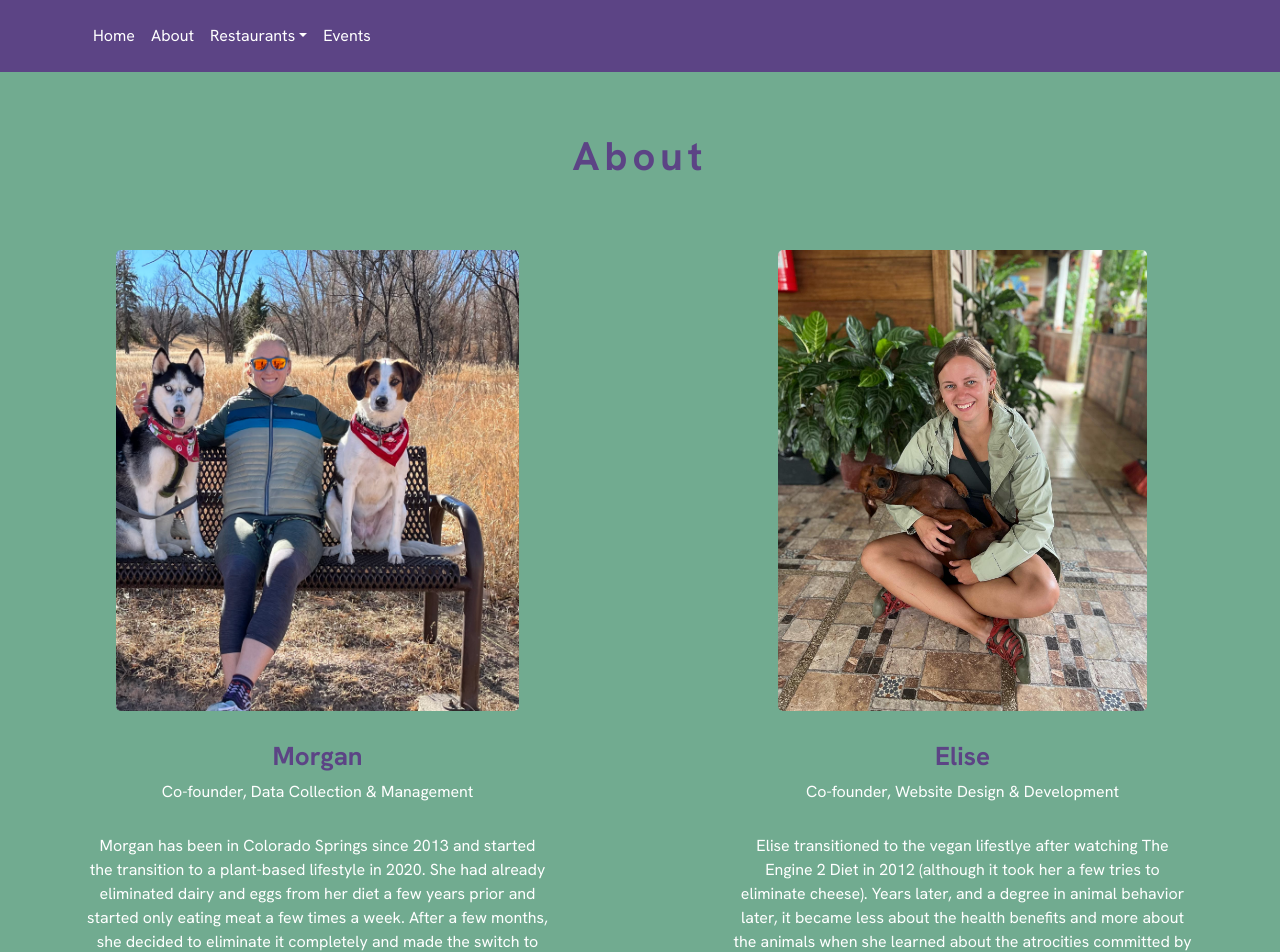
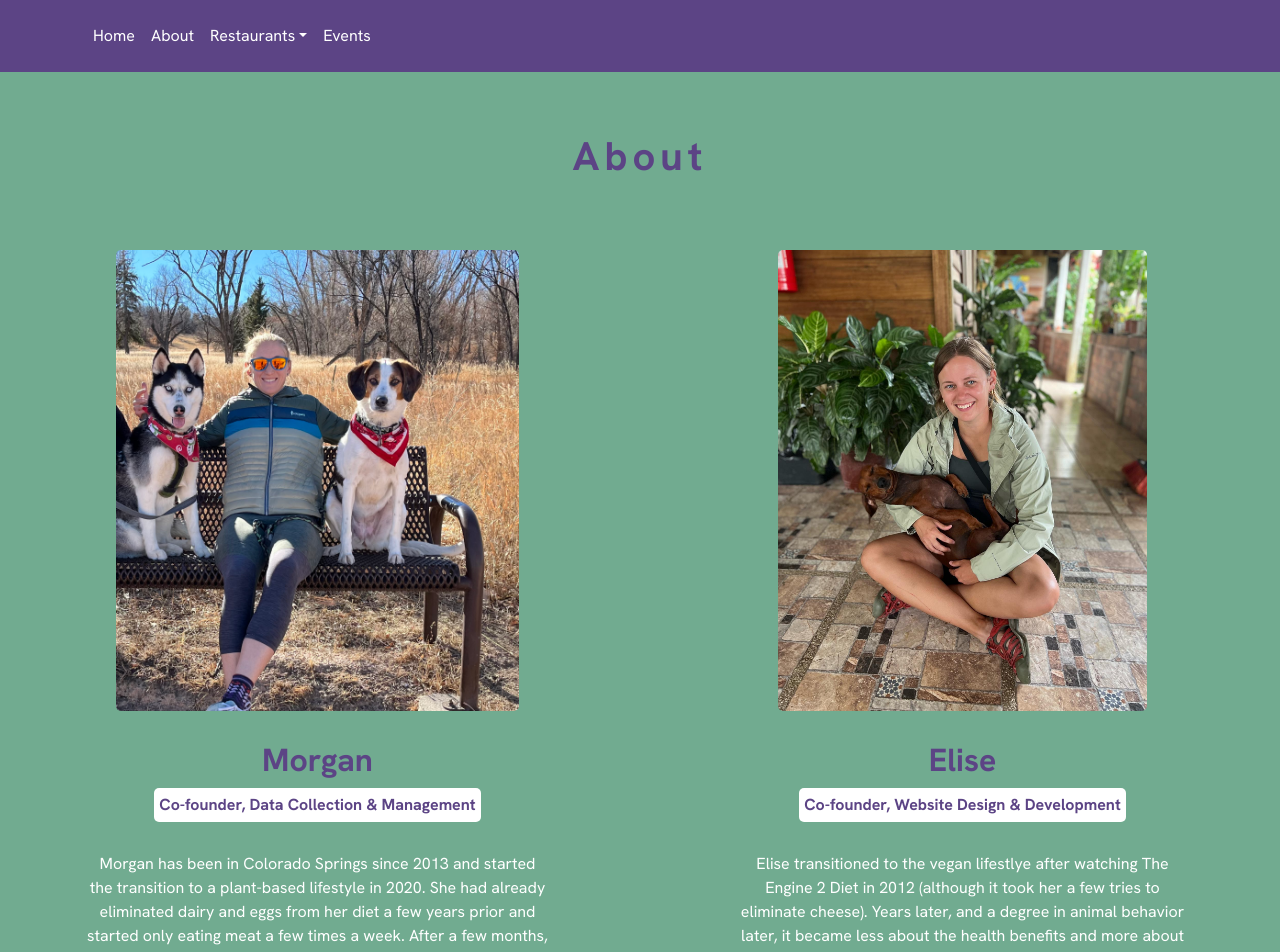
Before and after one commit to eliseraney/719-vegan-finds, a React (Create React App) app: page /About in a window 1280 px wide. Shown: the top 952 px of the page. Built offline with nearby package versions, Linux system fonts and the light colour scheme.

Commit message:
About CSS updates

```diff
--- a/src/pages/About.css
+++ b/src/pages/About.css
@@ -10,6 +10,7 @@
 .About h3 {
   color: var(--primary-color);
   font-weight: bold;
+  font-size: 32px;
   text-decoration: none;
   margin-top: 30px;
 }
@@ -17,6 +18,17 @@
 .About .aboutPhoto {
   display: flex;
   aspect-ratio: 4/3;
+}
+
+.About .title {
+  display: block;
+  margin: 0 auto;
+  font-weight: bold;
+  color: var(--primary-color);
+  background-color: white;
+  border-radius: 5px;
+  width: fit-content;
+  padding: 5px;
 }
 
 .About .paragraph {
--- a/src/pages/About.jsx
+++ b/src/pages/About.jsx
@@ -19,24 +19,27 @@ export default function About() {
               className="img-fluid"
             />
           </div>
+          <div className="aboutSection">
             <h3>Morgan</h3>
-          <p>Co-founder, Data Collection & Management</p>
+            <p className="title">Co-founder, Data Collection & Management</p>
             <p className="paragraph">
               Morgan has been in Colorado Springs since 2013 and started the
               transition to a plant-based lifestyle in 2020. She had already
               eliminated dairy and eggs from her diet a few years prior and
-            started only eating meat a few times a week. After a few months, she
-            decided to eliminate it completely and made the switch to fully
-            plant based eating. Her philosophy is not about being a perfect
-            vegan, but about making as many plant-based choices as possible to
-            eliminate her impact on the world. She is an avid outdoor enthusiast
-            who runs ultramarathons, mountain bikes, hikes, snowboards, and gets
-            outside as much as possible. Usually you will find her on the trails
-            with her two pups Lana, a treeing walker coonhound mix, and Nova, a
-            siberian husky, or drinking a beer at Fossil Craft Beer Co. Her
-            favorite restaurant in the area is Bambino’s because she can load as
-            many toppings on the pizza as it can fit and top it with pistachios!
+              started only eating meat a few times a week. After a few months,
+              she decided to eliminate it completely and made the switch to
+              fully plant based eating. Her philosophy is not about being a
+              perfect vegan, but about making as many plant-based choices as
+              possible to eliminate her impact on the world. She is an avid
+              outdoor enthusiast who runs ultramarathons, mountain bikes, hikes,
+              snowboards, and gets outside as much as possible. Usually you will
+              find her on the trails with her two pups Lana, a treeing walker
+              coonhound mix, and Nova, a siberian husky, or drinking a beer at
+              Fossil Craft Beer Co. Her favorite restaurant in the area is
+              Bambino’s because she can load as many toppings on the pizza as it
+              can fit and top it with pistachios!
             </p>
+          </div>
         </div>
         <div>
           <div className="aboutPhoto">
@@ -46,19 +49,21 @@ export default function About() {
               className="img-fluid elisePhoto"
             />
           </div>
+          <div className="aboutSection">
             <h3>Elise</h3>
-          <p>Co-founder, Website Design & Development</p>
+            <p className="title">Co-founder, Website Design & Development</p>
             <p className="paragraph">
-            Elise transitioned to the vegan lifestlye after watching The Engine
-            2 Diet in 2012 (although it took her a few tries to eliminate
-            cheese). Years later, and a degree in animal behavior later, it
-            became less about the health benefits and more about the animals
-            when she learned about the atrocities committed by the animal
-            industry. Elise moved to Colorado Springs from Austin in 2016. Since
-            then, she has run a successful dog walking and pet sitting business.
-            In her free time, she enjoys hiking, gaming on her PC, and looking
-            for delicious vegan food in the Springs.
+              Elise transitioned to the vegan lifestlye after watching The
+              Engine 2 Diet in 2012 (although it took her a few tries to
+              eliminate cheese). Years later, and a degree in animal behavior
+              later, it became less about the health benefits and more about the
+              animals when she learned about the atrocities committed by the
+              animal industry. Elise moved to Colorado Springs from Austin in
+              2016. Since then, she has run a successful dog walking and pet
+              sitting business. In her free time, she enjoys hiking, gaming on
+              her PC, and looking for delicious vegan food in the Springs.
             </p>
+          </div>
         </div>
       </section>
       <Footer />
```
Lines whose indentation alone changed are shown as unchanged.
